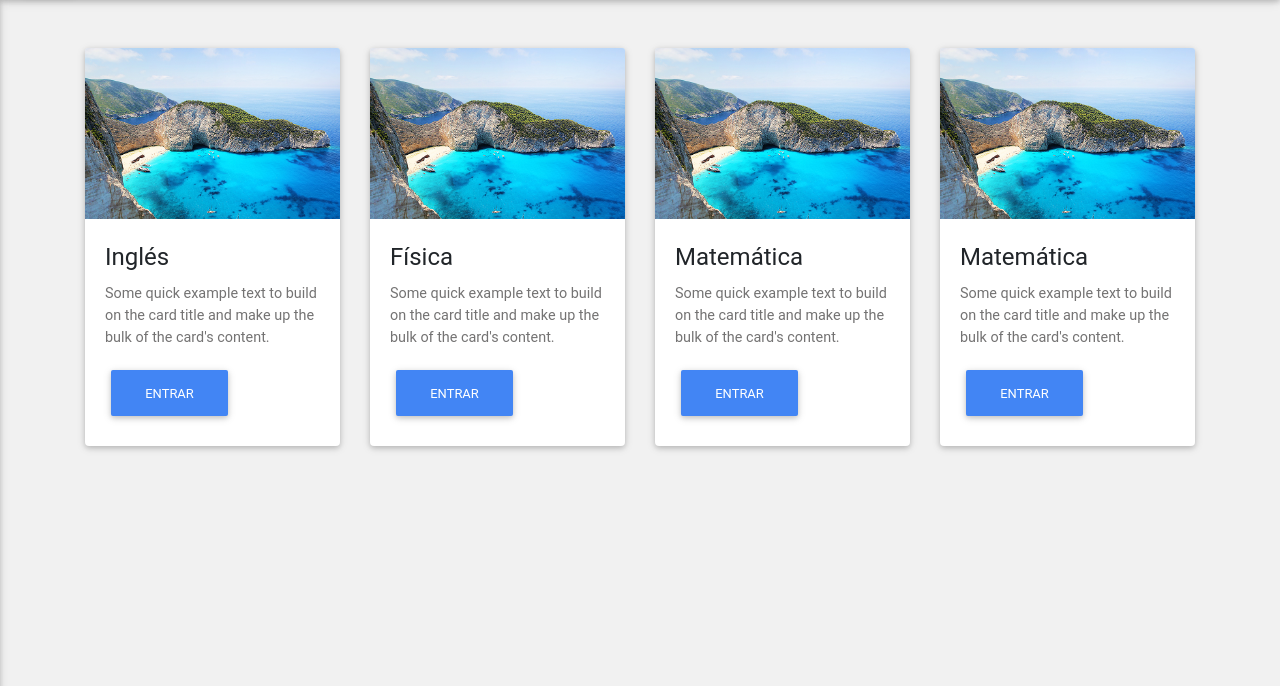
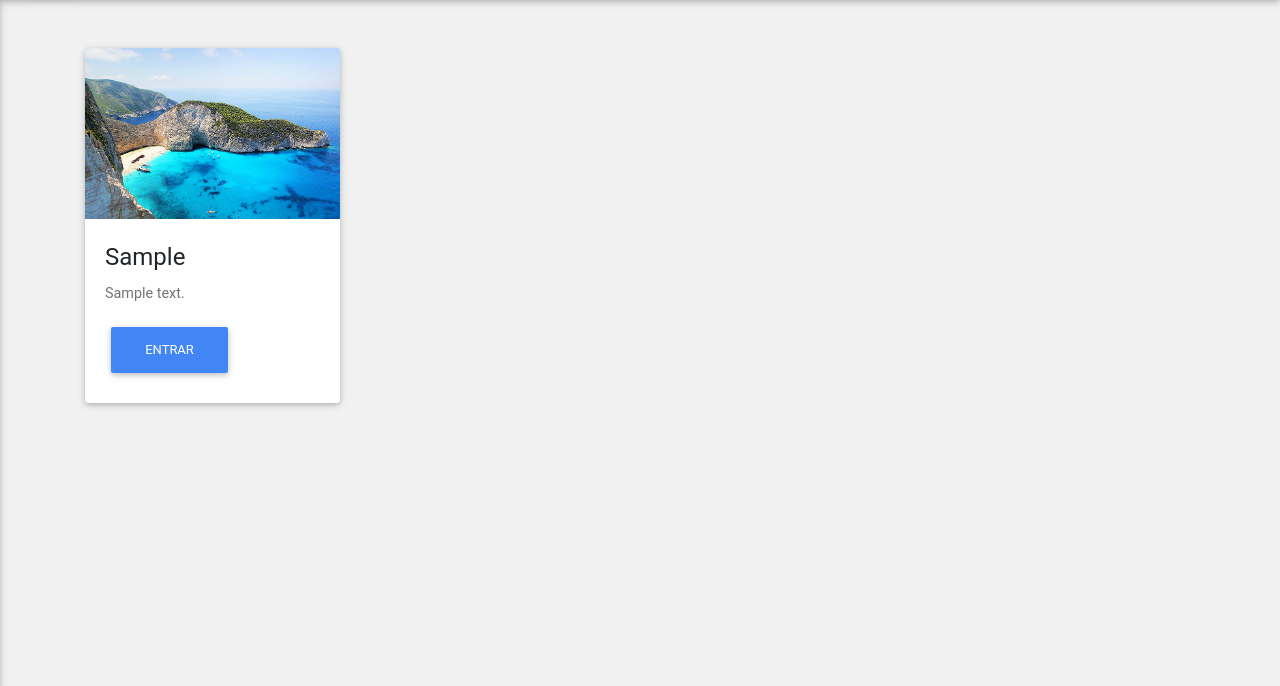
Before and after one commit to jose1937JS/Plataforma-Virtual, a CodeIgniter app: page /Plataforma-Virtual/index.php/estudiante// in a window 1280 px wide. Shown: the part 71-757 px from the top of the page. Run offline with CodeIgniter, Linux system fonts and the light colour scheme; the visitor is signed in with stand-in values (Sample User, id 1); tables that the repository leaves empty or names only in its code hold one stand-in row (values such as "Sample post"); some web fonts are replaced.

Commit message:
agragado de algunas sentencias a la bd, con un error en la obtencion de la materia (matematica)

```diff
--- a/application/assets/scripts.js
+++ b/application/assets/scripts.js
@@ -3,4 +3,6 @@ $(() => {
 	$(".button-collapsee").sideNav();
 
 	$('.datepicker').pickadate();
+
+	$('[data-toggle="tooltip"]').tooltip()
 })
--- a/application/config/routes.php
+++ b/application/config/routes.php
@@ -58,7 +58,6 @@ $route['logout'] 				 = 'login/logout';
 $route['profesor']			     = 'profesores';
 $route['estudiante']  			 = 'estudiantes';
 
-$route['estudiante/([a-z]+)'] 	 = 'estudiantes/materias/$1';
+$route['estudiante/([a-zA-Z]+)/([A-Z])'] = 'estudiantes/materias/$1/$2';
 
-
-$route['pdf']	= 'login/pdf';
+$route['comentar']				 = 'estudiantes/comentar';
--- a/application/controllers/Estudiantes.php
+++ b/application/controllers/Estudiantes.php
@@ -1,4 +1,4 @@
-<?php
+ <?php
 
 class Estudiantes extends CI_Controller {
 
@@ -10,17 +10,37 @@ class Estudiantes extends CI_Controller {
 
 	public function index()
 	{
+		$user = $this->session->userdata('sesion');
+		$data['materias'] = $this->EstudiantesModel->getMaterias($user['usuario']);
+
 		$this->load->view('includes/header');
-		$this->load->view('estudiantes/estudiantes');
+		$this->load->view('estudiantes/estudiantes', $data);
 		$this->load->view('includes/footer');
 	}
 
-	public function materias($param)
+	public function materias($materia, $seccion)
 	{
-		$data['p'] = $param;
+		$user = $this->session->userdata('sesion');
+
+		$seccionid = $this->EstudiantesModel->getSeccId($materia, $seccion);
+
+		$data['publicaciones'] = $this->EstudiantesModel->getPublicaciones($seccionid[0]->id_seccion);
+
+		var_dump($data['publicaciones']);die;
 
 		$this->load->view('includes/header');
 		$this->load->view('estudiantes/clases', $data);
 		$this->load->view('includes/footer');
 	}
+
+	public function comentar()
+	{
+		$comentario = $this->input->post('comentario');
+		$materia 	= $this->input->post('materia');
+		$seccion 	= $this->input->post('seccion');
+
+		$this->EstudiantesModel->comentar($comentario);
+
+		redirect("estudiante/$materia/$seccion");
+	}
 }
--- a/application/controllers/Login.php
+++ b/application/controllers/Login.php
@@ -26,7 +26,7 @@ class Login extends CI_Controller {
 		{
 			if ( $pass == $data[0]->clave )
 			{
-				$this->session->set_userdata('sesion', ['role' => $data[0]->role, 'usuario' => $user]);
+				$this->session->set_userdata('sesion', ['role' => $data[0]->tipo, 'usuario' => $user]);
 
 				if ( $data[0]->role == 'profesor' )
 				{
--- a/application/views/estudiantes/estudiantes.php
+++ b/application/views/estudiantes/estudiantes.php
@@ -1,48 +1,35 @@
+<!-- para repasar, quiwres un sistema de aula virtual, q tenga las siguientes caracteristicas: q maneje
+* materias
+* secciones
+* estudiantes
+* profesores
+* publicaciomes y comentarios
+* subida de archivos
+* examenes
+* notas
+
+matematica, fisica, quimica, ingles, biologia, geografia orientacion y convivencia ciencias sociales
+ -->
+
+
+
 <div class="container my-5">
 	<div class="row">
-		<div class="col-md-3 col-lg-3">
-			<div class="card hoverable">
-				<img class="card-img-top" src="<?= base_url('application') ?>/assets/29.jpg" alt="Card image cap">
-				<div class="card-body">
-					<h4 class="card-title"><a>Inglés</a></h4>
-					<p class="card-text">Some quick example text to build on the card title and make up the bulk of the card's content.</p>
-					<a href="#" class="btn btn-primary">Entrar</a>
-				</div>
-			</div>
-		</div>
+
+		<?php foreach ($materias as $materia): ?>
 
 			<div class="col-md-3 col-lg-3">
 				<div class="card hoverable">
 					<img class="card-img-top" src="<?= base_url('application') ?>/assets/29.jpg" alt="Card image cap">
 					<div class="card-body">
-					<h4 class="card-title"><a>Física</a></h4>
-					<p class="card-text">Some quick example text to build on the card title and make up the bulk of the card's content.</p>
-					<a href="#" class="btn btn-primary">Entrar</a>
+						<h4 class="card-title"><a><?= $materia->materia ?></a></h4>
+						<p class="card-text"><?= $materia->descripcion ?></p>
+						<?= anchor("estudiante/$materia->materia/$materia->seccion", 'Entrar', 'class="btn btn-primary"') ?>
 					</div>
 				</div>
 			</div>
 
-		<div class="col-md-3 col-lg-3">
-			<div class="card hoverable">
-				<img class="card-img-top" src="<?= base_url('application') ?>/assets/29.jpg" alt="Card image cap">
-				<div class="card-body">
-					<h4 class="card-title"><a>Matemática</a></h4>
-					<p class="card-text">Some quick example text to build on the card title and make up the bulk of the card's content.</p>
-					<a href="#" class="btn btn-primary">Entrar</a>
-				</div>
-			</div>
-		</div>
-
-		<div class="col-md-3 col-lg-3">
-			<div class="card hoverable">
-				<img class="card-img-top" src="<?= base_url('application') ?>/assets/29.jpg" alt="Card image cap">
-				<div class="card-body">
-					<h4 class="card-title"><a>Matemática</a></h4>
-					<p class="card-text">Some quick example text to build on the card title and make up the bulk of the card's content.</p>
-					<a href="#" class="btn btn-primary">Entrar</a>
-				</div>
-			</div>
-		</div>
+		<?php endforeach ?>
 
 	</div>
 </div>
```
Also changed, not shown: application/models/EstudiantesModel.php (+38 -0 lines), application/views/estudiantes/clases.php (+29 -12 lines). Lines whose indentation alone changed are shown as unchanged.
